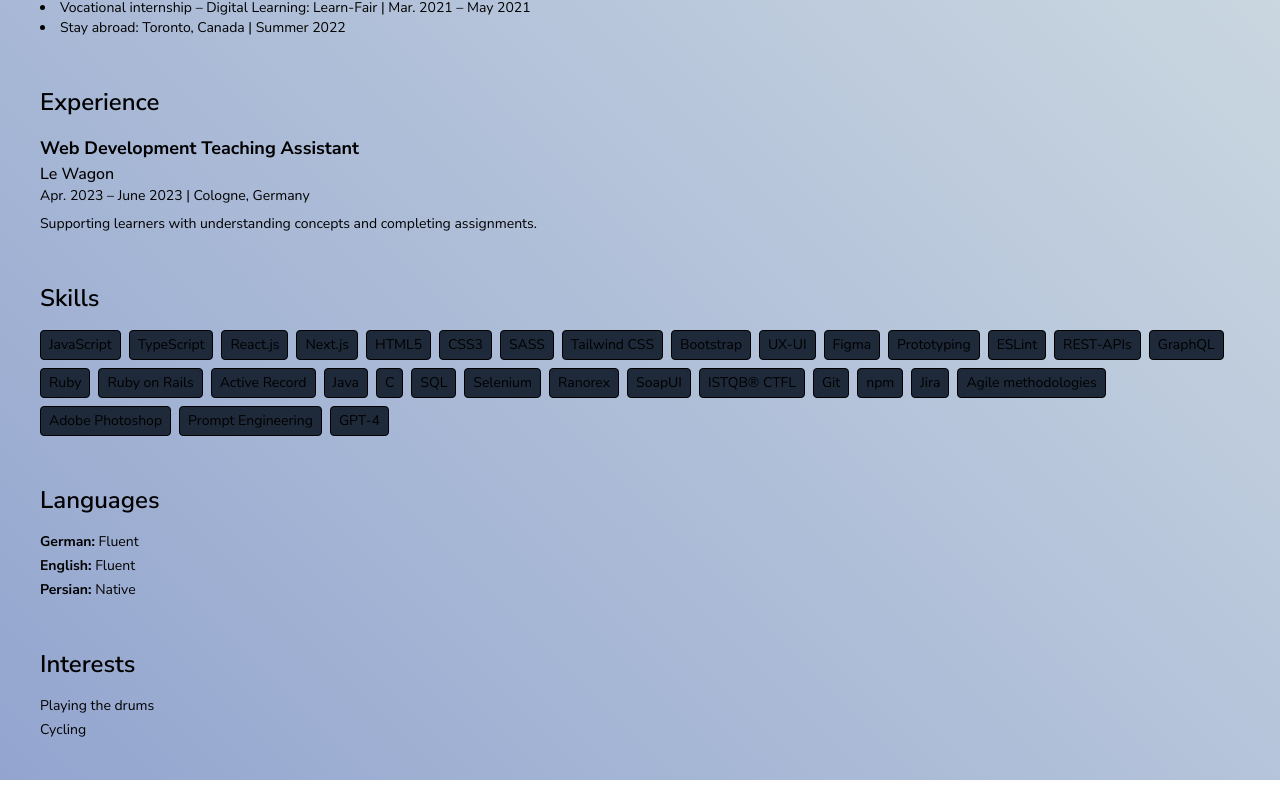
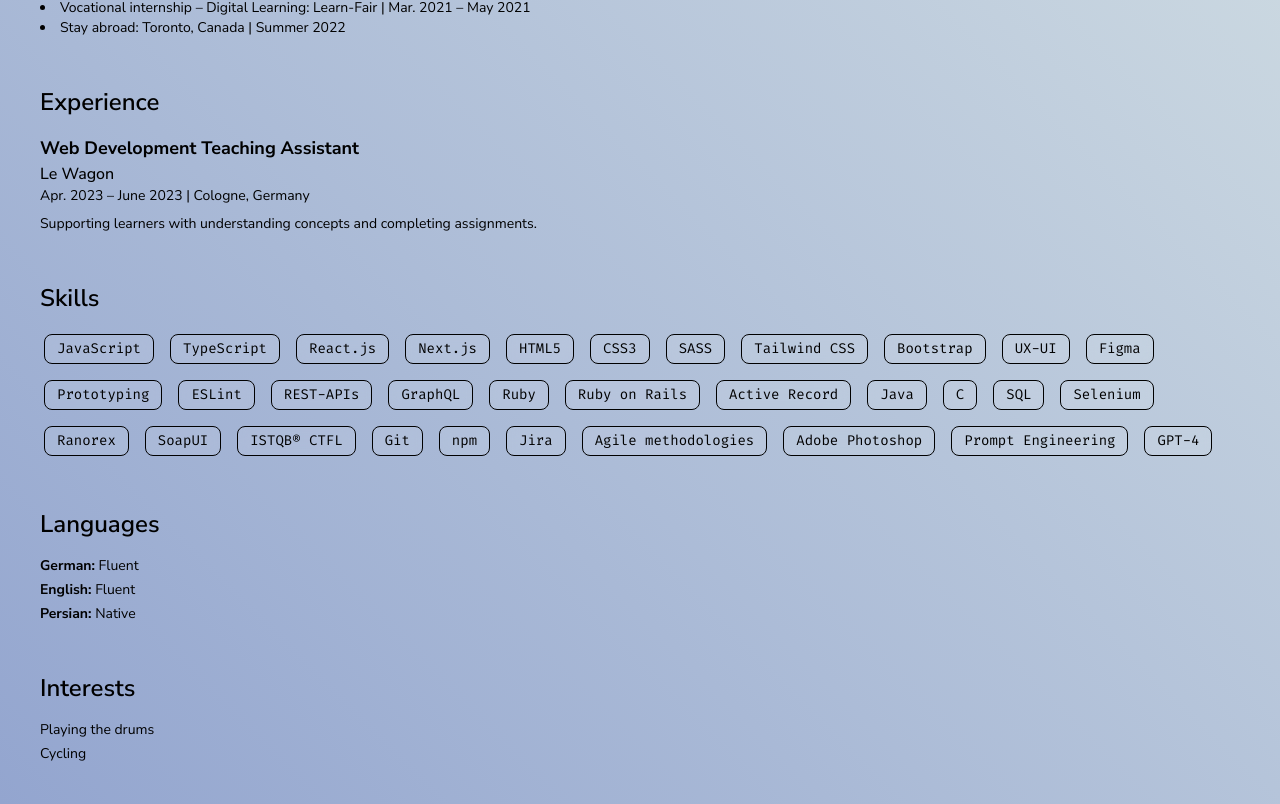
Before and after one commit to zarail/Portfolio, a Next.js app: page /en/resume in a window 1280 px wide. Shown: the part 994-1798 px from the top of the page. Before the commit the page ends 1774 px from the top, so only its background shows below. Built offline with nearby package versions, Linux system fonts and the light colour scheme.

Commit message:
Refactor ResumePage.tsx to enhance skills section styling with glass effect

```diff
--- a/src/app/[locale]/resume/page.tsx
+++ b/src/app/[locale]/resume/page.tsx
@@ -57,7 +57,7 @@ export default function ResumePage({ params }: Props) {
         <h2 className="text-2xl font-semibold mb-4">{resume.skillsTitle}</h2>
         <div className="flex flex-wrap gap-2 text-sm">
           {resume.skills?.map((skill: string, index: number) => (
-            <span key={index} className="border px-2 py-1 rounded bg-gray-800">
+            <span key={index} className="glass skill">
               {skill}
             </span>
           ))}
```
